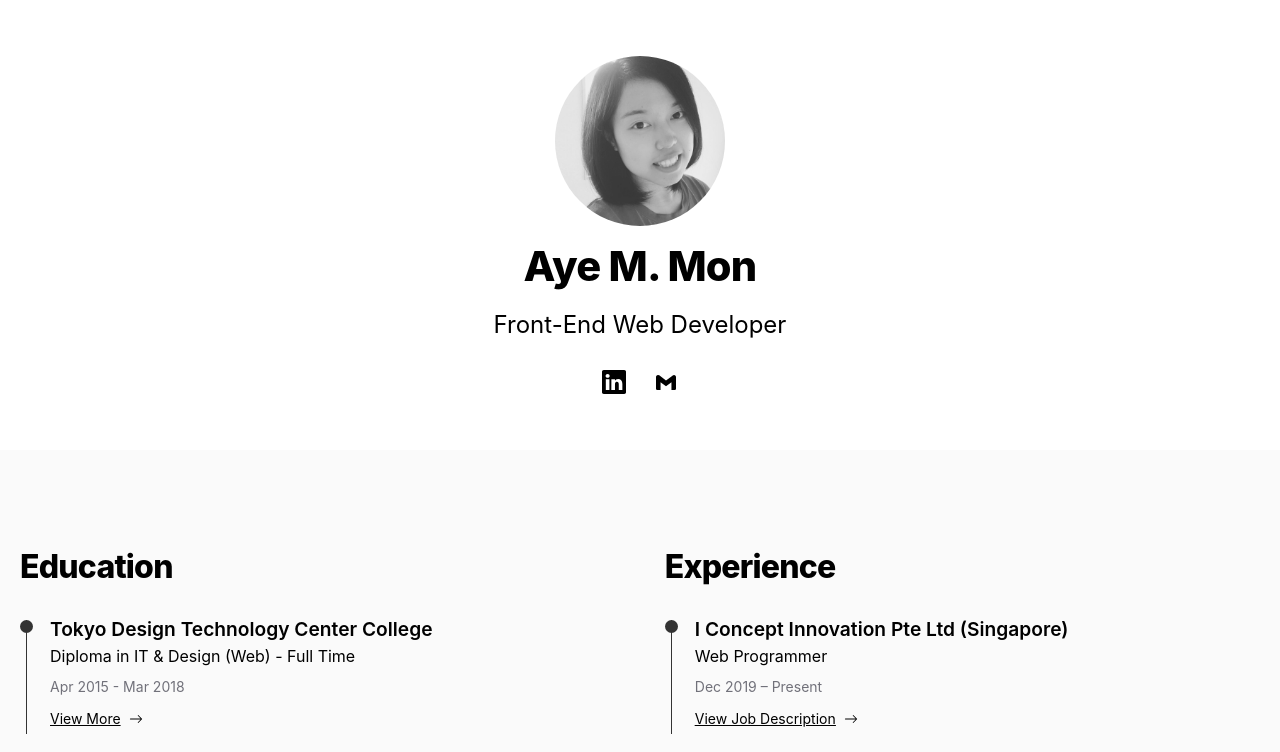
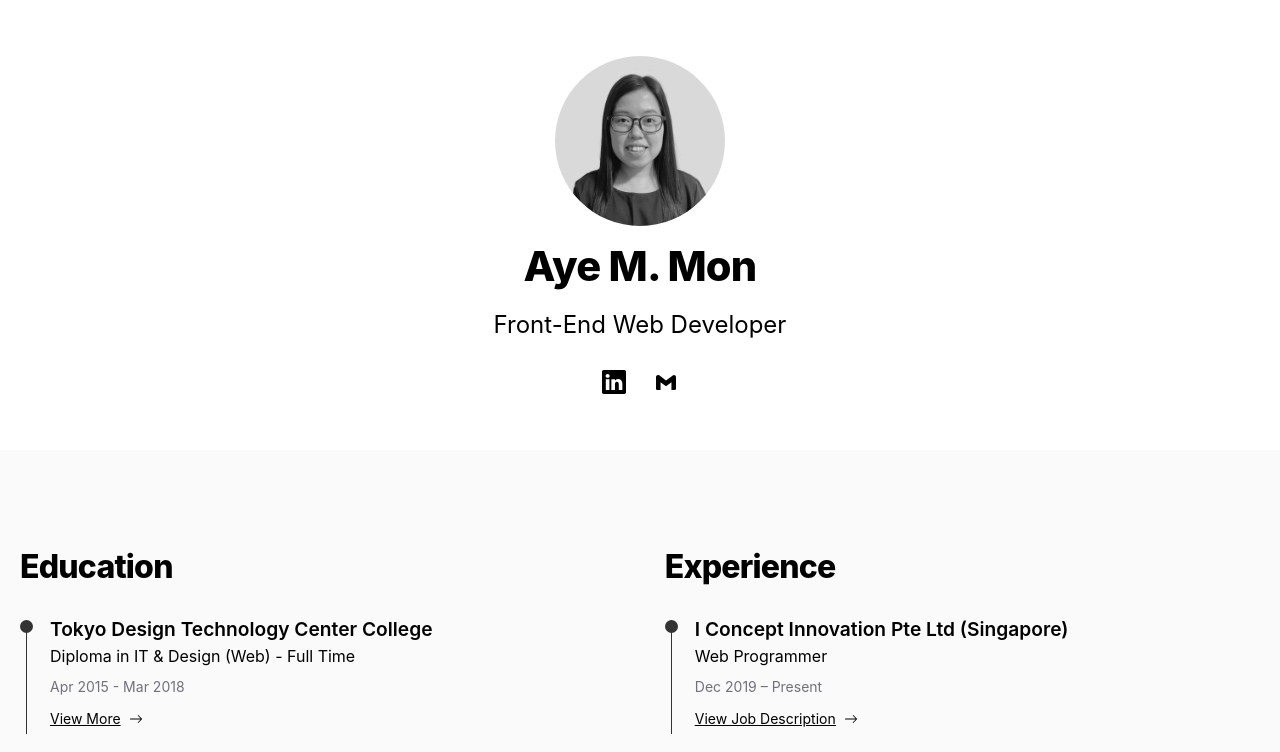
Before and after one commit to am-mon/profile-next-js, a Next.js app: page / in a window 1280 px wide. Shown: the top 752 px of the page. Built offline with nearby package versions, Linux system fonts and the light colour scheme.

Commit message:
Changed profile photo

```diff
--- a/components/layout.js
+++ b/components/layout.js
@@ -27,10 +27,10 @@ export default function Layout({ children, home }) {
                 <Transition_image>
                   <Image
                     priority
-                    src="/assets/images/mon.jpg"
-                    className="rounded-full mx-auto"
-                    height={170}
-                    width={170}
+                    src="/assets/images/mon.png"
+                    className="rounded-full mx-auto w-[170px]"
+                    height={700}
+                    width={700}
                     alt=""
                   />
                 </Transition_image>
```
Also changed, not shown: public/assets/images/mon.png (added).
